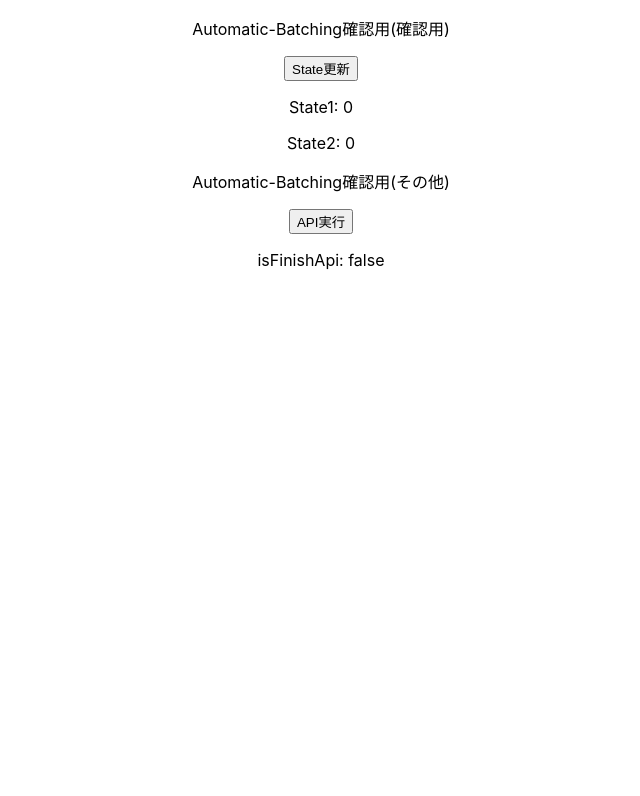
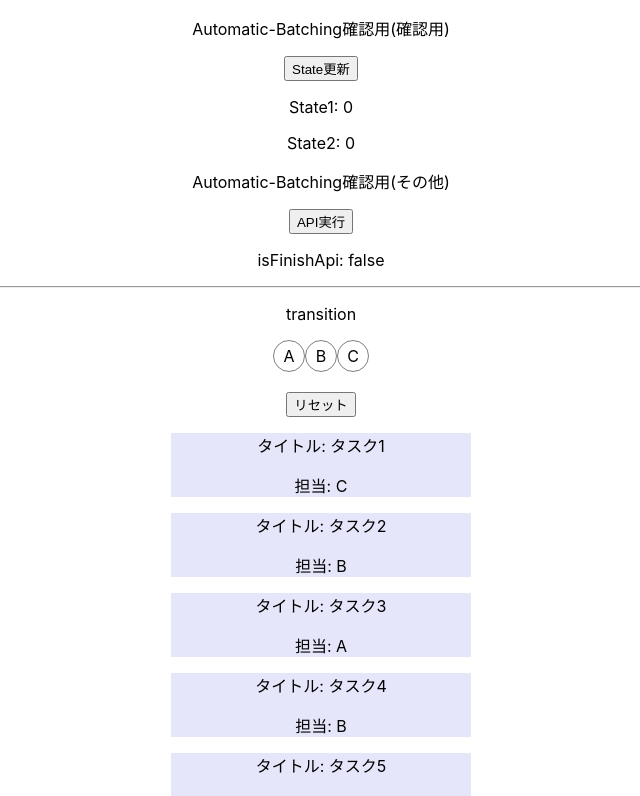
Before and after one commit to mochioSP/react18-learn-react18, a React (Create React App) app: page / in a window 1280 px wide. Shown: the top 796 px of the page, without its empty margins (319-959 px from the left). Built offline with nearby package versions, Linux system fonts and the light colour scheme.

Commit message:
transitionを理解するための簡易的なアプリの作成

```diff
--- a/src/App.tsx
+++ b/src/App.tsx
@@ -2,12 +2,15 @@
 
 import { AutoBatchEventHandler } from "./components/AutoBatchEventHandler";
 import { AutoBatchOther } from "./components/AutoBatchOther";
+import { Transition } from "./components/Transition";
 
 function App() {
   return (
     <div className="App">
       <AutoBatchEventHandler />
       <AutoBatchOther />
+      <hr />
+      <Transition />
     </div>
   );
 }
--- /dev/null
+++ b/src/components/Avatar.tsx
@@ -0,0 +1,28 @@
+import { ReactNode } from "react";
+
+type Props = {
+  children: ReactNode;
+  isSelected?: boolean;
+  onClick: (assignee: string) => void;
+};
+
+export const Avatar = ({ children, isSelected = false, onClick }: Props) => {
+  const border = isSelected ? "3px solid orange" : "1px solid gray";
+
+  return (
+    <div
+      style={{
+        width: "30px",
+        height: "30px",
+        border: border, //プロパティのborderは省略可能
+        borderRadius: "50%",
+        textAlign: "center",
+        lineHeight: "30px",
+        userSelect: "none",
+      }}
+      onClick={() => onClick(`${children}`)}
+    >
+      {children}
+    </div>
+  );
+};
--- /dev/null
+++ b/src/components/Transition.tsx
@@ -0,0 +1,69 @@
+import { useState } from "react";
+import { Avatar } from "./Avatar";
+
+type Task = {
+  id: number;
+  title: string;
+  assignee: string;
+};
+
+const member = {
+  a: "A",
+  b: "B",
+  c: "C",
+};
+
+const generateDummyTasks = (): Task[] => {
+  return Array(10000)
+    .fill("")
+    .map((_, index) => {
+      const addedIndex = index + 1;
+      return {
+        id: addedIndex,
+        title: `タスク${addedIndex}`,
+        assignee: addedIndex % 3 === 0 ? member.a : addedIndex % 2 === 0 ? member.b : member.c,
+      };
+    });
+};
+
+const tasks = generateDummyTasks();
+
+const filteringAssignee = (assignee: string) => {
+  if (assignee === "") return tasks;
+  return tasks.filter((task) => task.assignee === assignee);
+};
+
+export const Transition = () => {
+  const [selectedAssignee, setSelectedAssignee] = useState<string>("");
+  const [taskList, setTaskList] = useState<Task[]>(tasks);
+
+  const onClickAssignee = (assignee: string) => {
+    setSelectedAssignee(assignee);
+    setTaskList(filteringAssignee(assignee));
+  };
+
+  return (
+    <div>
+      <p>transition</p>
+      <div style={{ display: "flex", justifyContent: "center" }}>
+        <Avatar isSelected={selectedAssignee === member.a} onClick={onClickAssignee}>
+          {member.a}
+        </Avatar>
+        <Avatar isSelected={selectedAssignee === member.b} onClick={onClickAssignee}>
+          {member.b}
+        </Avatar>
+        <Avatar isSelected={selectedAssignee === member.c} onClick={onClickAssignee}>
+          {member.c}
+        </Avatar>
+      </div>
+      <br />
+      <button onClick={() => onClickAssignee("")}>リセット</button>
+      {taskList.map((task) => (
+        <div key={task.id} style={{ width: "300px", margin: "auto", background: "lavender" }}>
+          <p>タイトル: {task.title}</p>
+          <p>担当: {task.assignee}</p>
+        </div>
+      ))}
+    </div>
+  );
+};
```
Also changed, not shown: tsconfig.json (+2 -8 lines).
